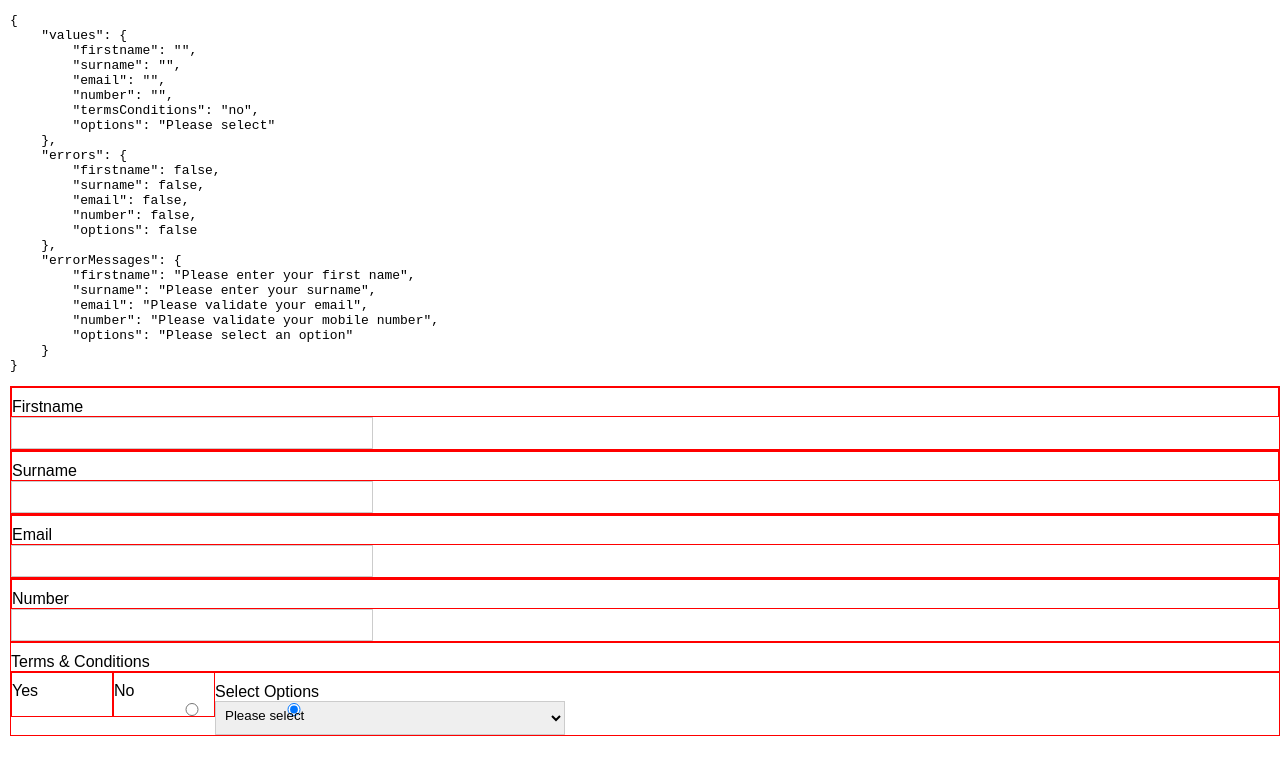
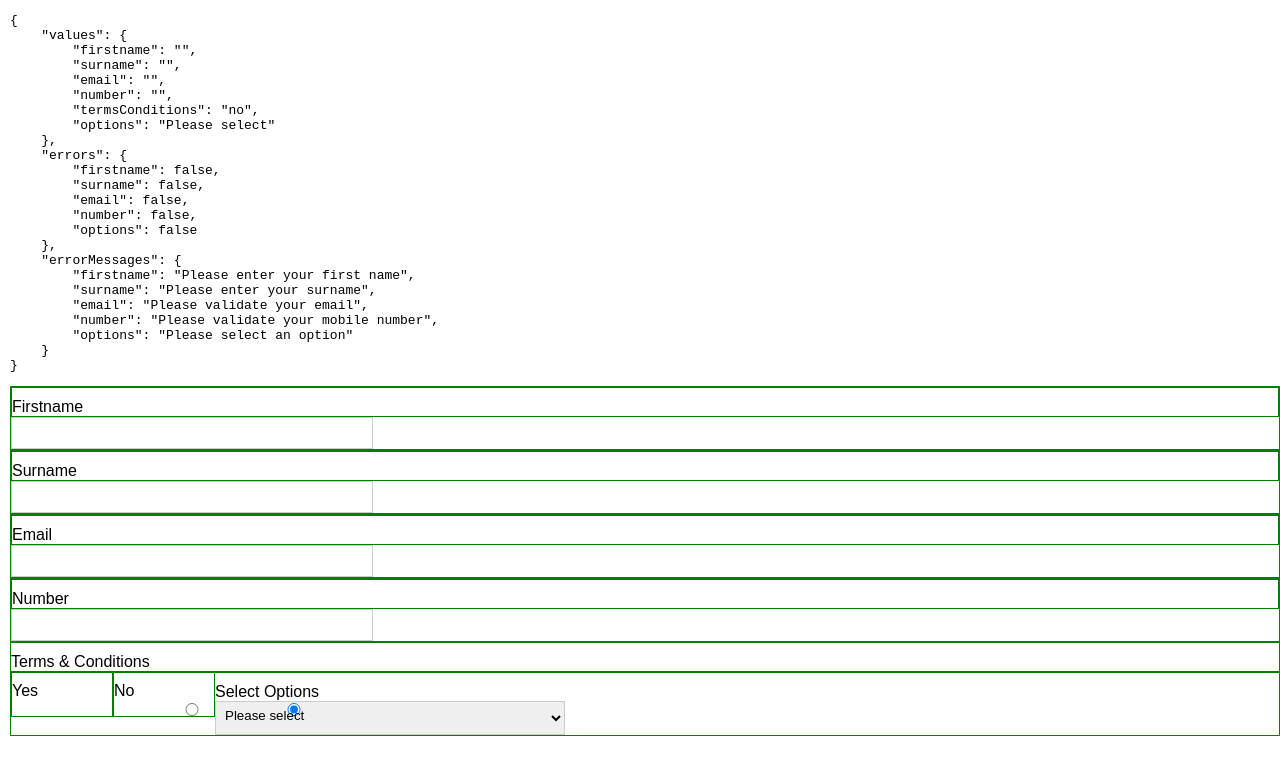
Before and after one commit to presencewebdesign/formvalidation, a React (Create React App) app: page / in a window 1280 px wide. Shown: the top 774 px of the page. Built offline with nearby package versions, Linux system fonts and the light colour scheme; the HTML template or start-up script is replaced by a standard one.

Commit message:
test pipeline

```diff
--- a/src/App.css
+++ b/src/App.css
@@ -4,7 +4,7 @@
 }
 .Form div{
     display: block;
-    border: solid 1px red;
+    border: solid 1px green;
 }
 input, select{
     padding: 5px;
```
